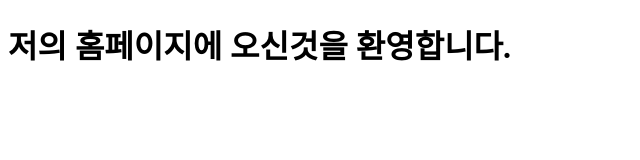
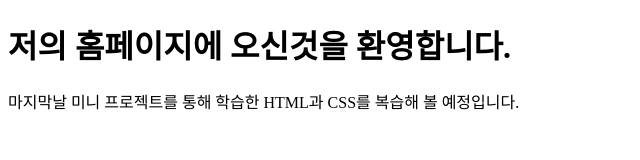
Before and after one commit to jackqrim/study-1, a plain HTML site: page index.html in a window 1280 px wide. Shown: the whole page, without its empty margins (0-640 px from the left). Drawn offline with Linux system fonts and the light colour scheme.

Commit message:
미니 프로젝트 실습에 대해

```diff
--- a/index.html
+++ b/index.html
@@ -8,5 +8,6 @@
 </head>
 <body>
   <h1>저의 홈페이지에 오신것을 환영합니다.</h1>
+  <p>마지막날 미니 프로젝트를 통해 학습한 HTML과 CSS를 복습해 볼 예정입니다.</p>
 </body>
 </html>
```
